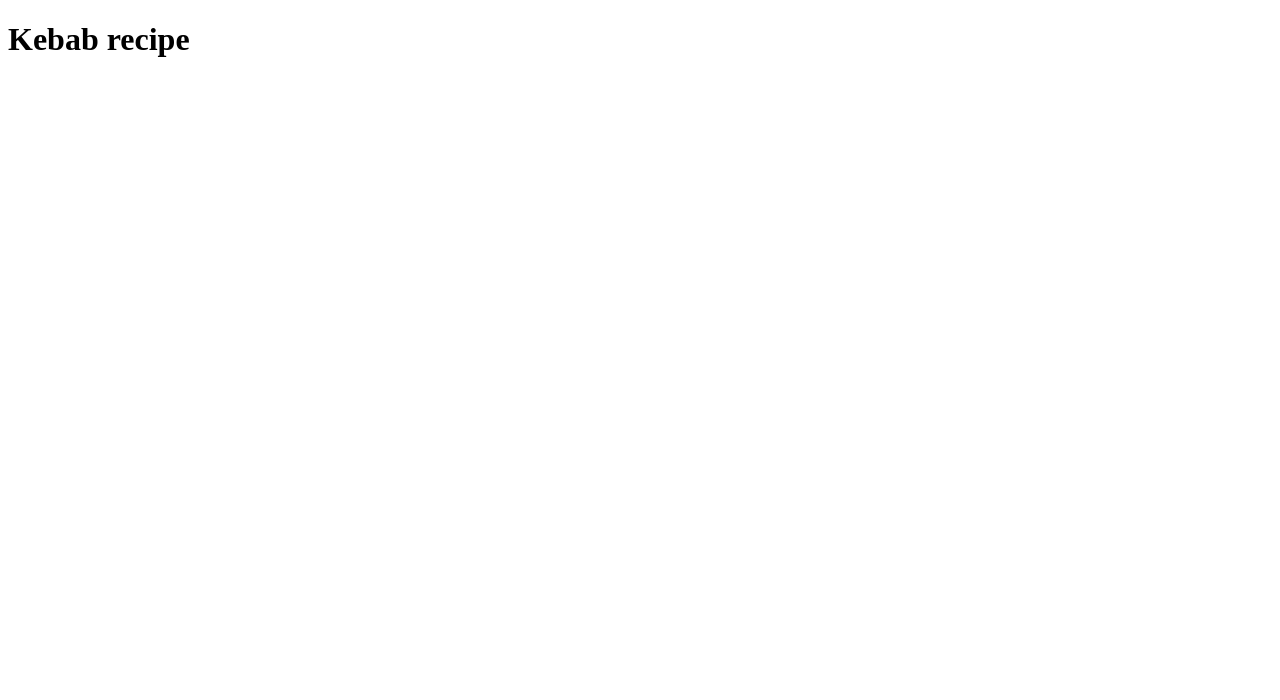
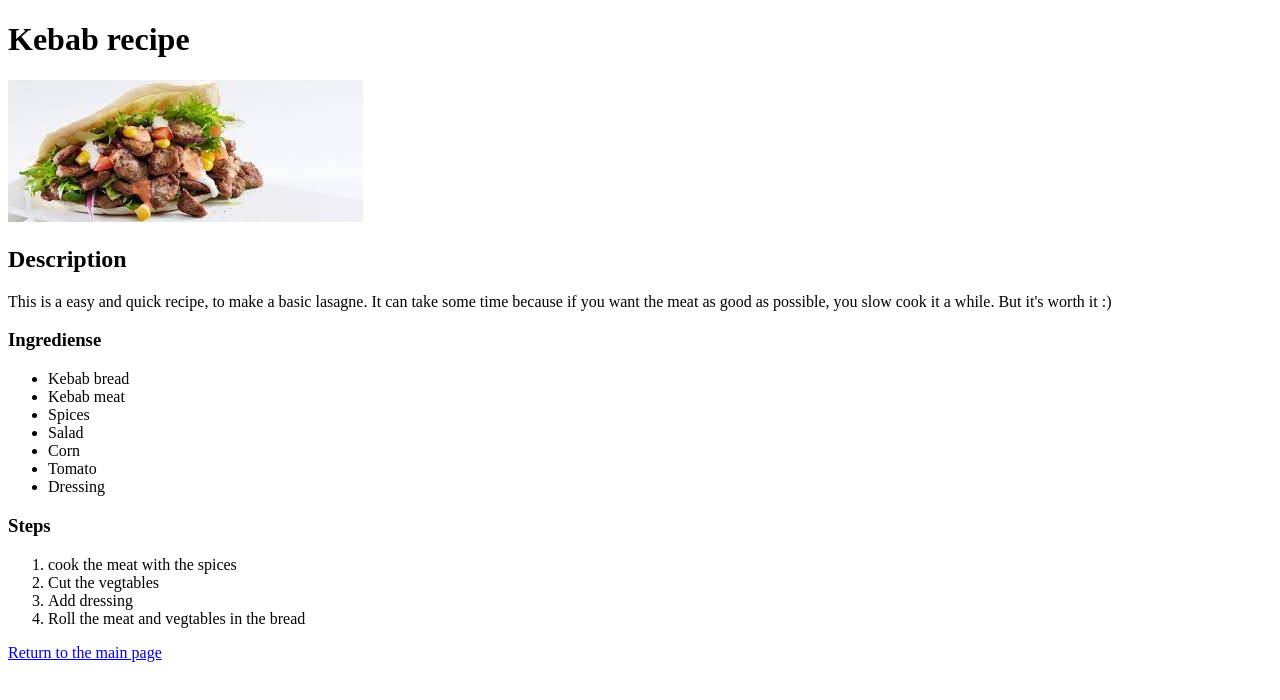
Before and after one commit to pelleher03/odin-recipes, a plain HTML site: page recipes/kebab.html in a window 1280 px wide. Drawn offline with Linux system fonts and the light colour scheme.

Commit message:
finished lasagne and kebab recipe page

```diff
--- a/recipes/kebab.html
+++ b/recipes/kebab.html
@@ -6,5 +6,31 @@
 </head>
 <body>
     <h1>Kebab recipe</h1>
+    <img src="../images/kebab.jpg" alt="A kebab with vegtables and meat on a plate">
+    <h2>Description</h2>
+    <p>
+        This is a easy and quick recipe, to make a basic lasagne. It can take some time because if you
+        want the meat as good as possible, you slow cook it a while. But it's worth it :)
+    </p>
+
+    <h3>Ingrediense</h3>
+    <ul>
+        <li>Kebab bread</li>
+        <li>Kebab meat</li>
+        <li>Spices</li>
+        <li>Salad</li>
+        <li>Corn</li>
+        <li>Tomato</li>
+        <li>Dressing</li>
+    </ul>
+
+    <h3>Steps</h3>
+    <ol>
+        <li>cook the meat with the spices</li>
+        <li>Cut the vegtables</li>
+        <li>Add dressing</li>
+        <li>Roll the meat and vegtables in the bread</li>
+    </ol>
+    <a href="../index.html">Return to the main page</a>
 </body>
 </html>
```
Also changed, not shown: recipes/hamburger.html (+1 -0 lines), recipes/lasagne.html (+25 -0 lines), images/kebab.jpg (added), images/lasagne.jpg (added).
